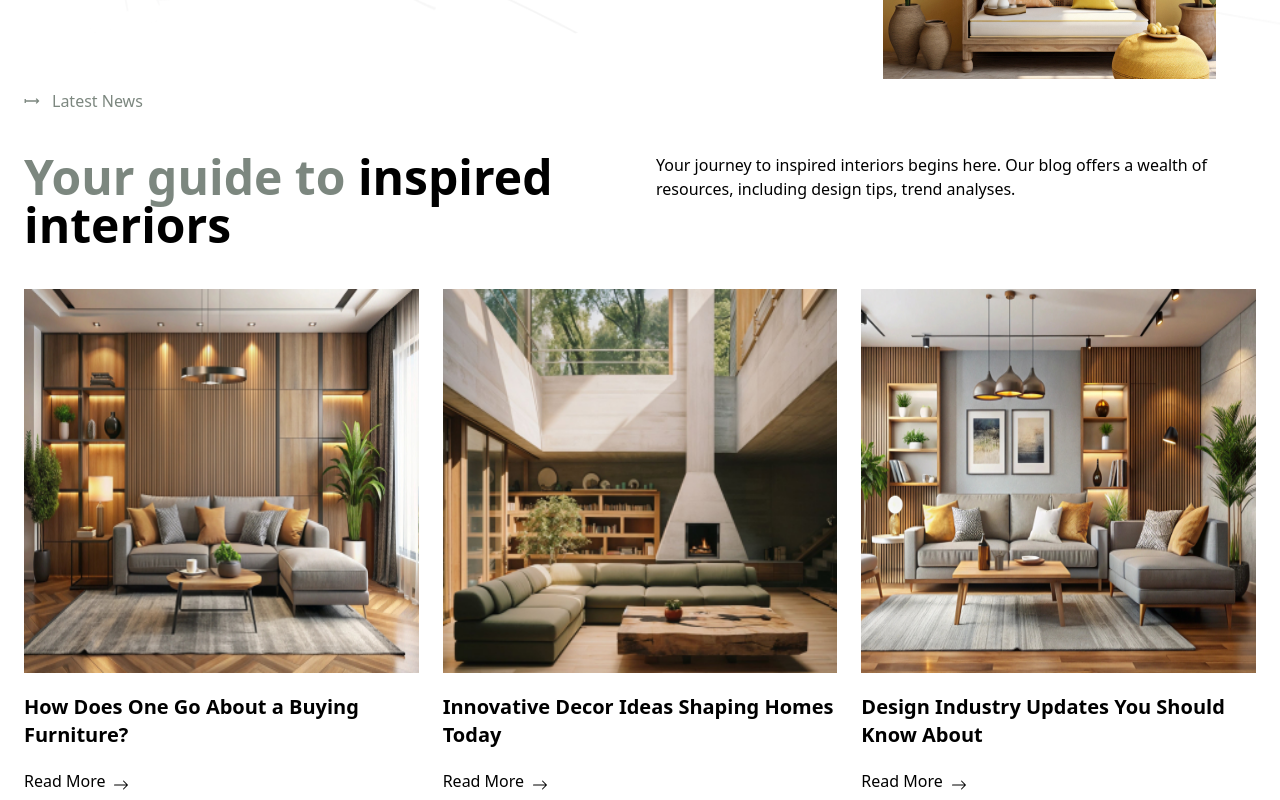
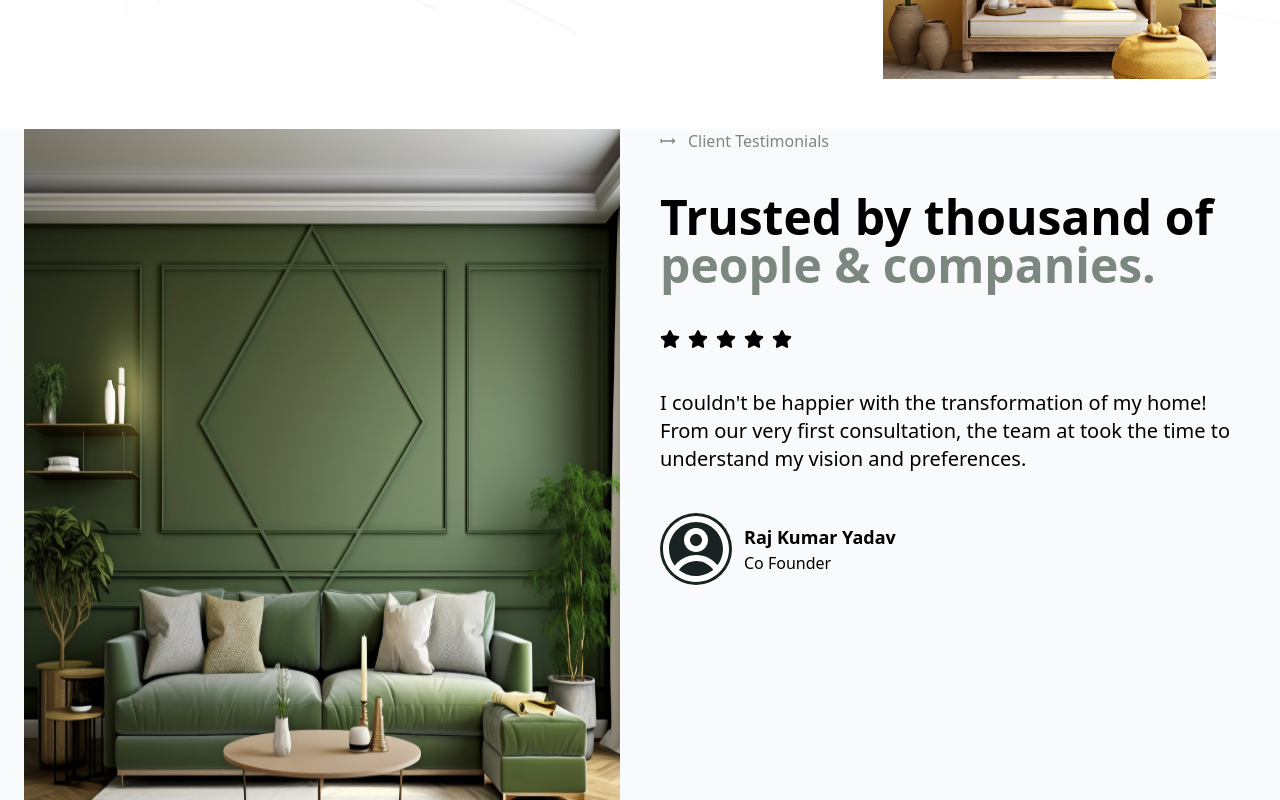
Before and after one commit to Coader-Sasmi/elite_work, a Next.js app: page / in a window 1280 px wide. Shown: the part 6220-7020 px from the top of the page. Built offline with nearby package versions, Linux system fonts and the light colour scheme.

Commit message:
Testimonial Section added

```diff
--- a/src/app/page.tsx
+++ b/src/app/page.tsx
@@ -8,6 +8,7 @@ import {
   Project,
   Services,
   Skills,
+  Testimonial,
   WeWork,
 } from "@/components";
 
@@ -20,7 +21,7 @@ export default function Home() {
       <Project />
       <WeWork />
       <Skills />
-      {/* <Testimonial /> */}
+      <Testimonial />
       <News />
     </>
   );
--- a/src/components/Testimonial.tsx
+++ b/src/components/Testimonial.tsx
@@ -1,3 +1,56 @@
+/* eslint-disable @typescript-eslint/no-explicit-any */
+"use client";
+
+import { motion } from "framer-motion";
+import { CgArrowLongRightL, CgProfile } from "react-icons/cg";
+import { FaStar } from "react-icons/fa";
+
 export default function Testimonial() {
-  return <div>Testimonial</div>;
+  return (
+    <aside className="bg-gray-50 my-20">
+      <section className="main-container flex lg:flex-row flex-col-reverse gap-10">
+        <div className="w-full">
+          <img
+            src="./testimonial_img.jpg"
+            alt="image"
+            className="w-auto lg:h-screen h-auto"
+          />
+        </div>
+        <section className="w-full flex flex-col gap-10 pt-16 md:pt-0">
+          <motion.div
+            className="flex gap-3 items-center text-quaternary"
+            initial={{ y: 50, opacity: 0.5 }}
+            whileInView={{ y: 0, opacity: 1 }}
+            transition={{ ease: "easeOut", duration: 1.5 }}
+          >
+            <CgArrowLongRightL />
+            <h5 className="font-medium">Client Testimonials</h5>
+          </motion.div>
+          <h1 className="text-5xl font-semibold">
+            Trusted by thousand of
+            <br /> <span className="text-quaternary">people & companies.</span>
+          </h1>
+          <div className="flex gap-2 text-xl">
+            <FaStar />
+            <FaStar />
+            <FaStar />
+            <FaStar />
+            <FaStar />
+          </div>
+          <p className="text-xl">
+            {` I couldn't be happier with the transformation of my home! From our
+            very first consultation, the team at took the time to understand my
+            vision and preferences.`}
+          </p>
+          <div className="flex items-center gap-3">
+            <CgProfile className="text-7xl bg-secondary rounded-full text-white" />
+            <div>
+              <p className="text-lg font-semibold">Raj Kumar Yadav</p>
+              <p>Co Founder</p>
+            </div>
+          </div>
+        </section>
+      </section>
+    </aside>
+  );
 }
```
Also changed, not shown: public/testimonial_img.jpg (added).
